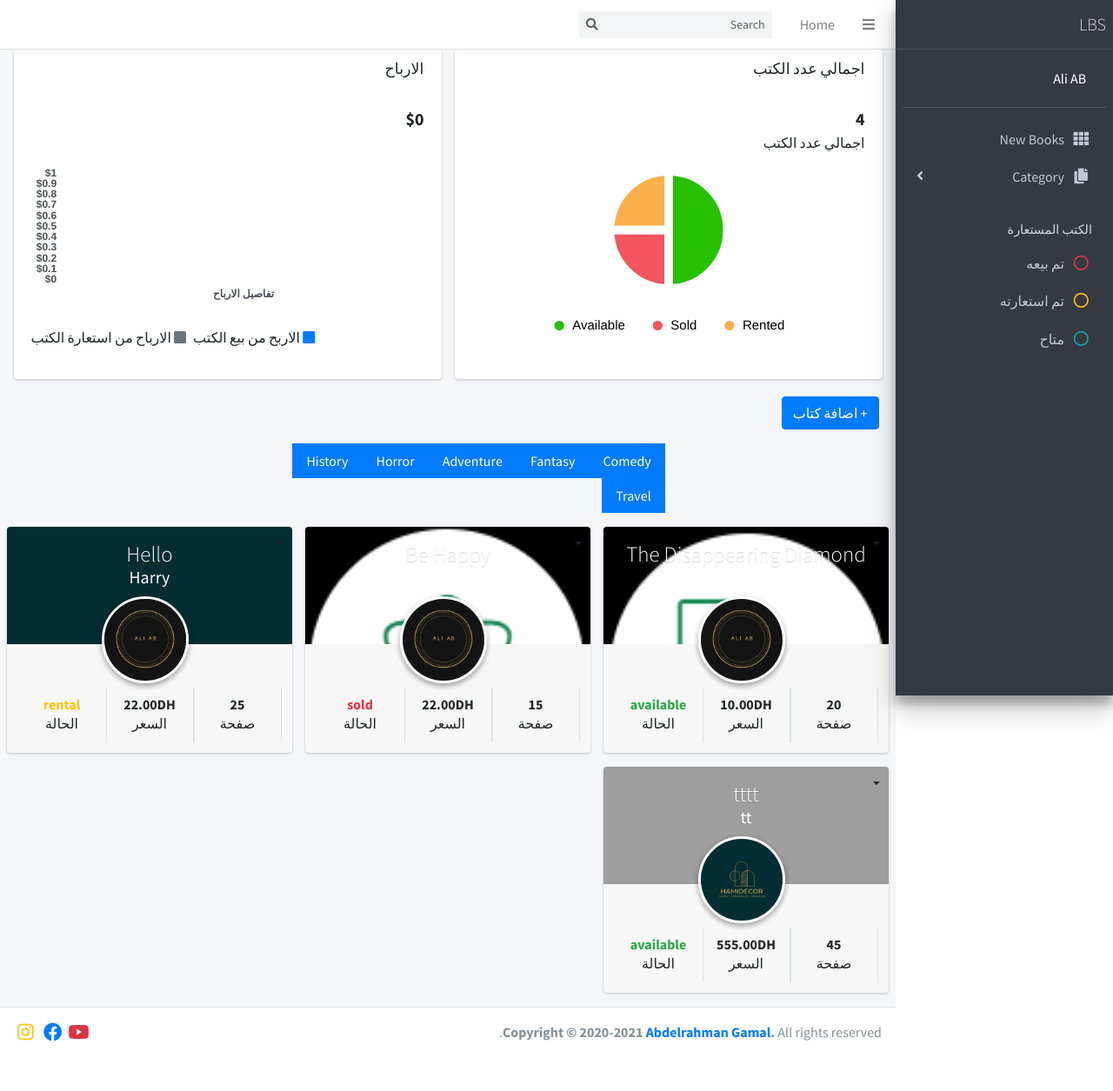
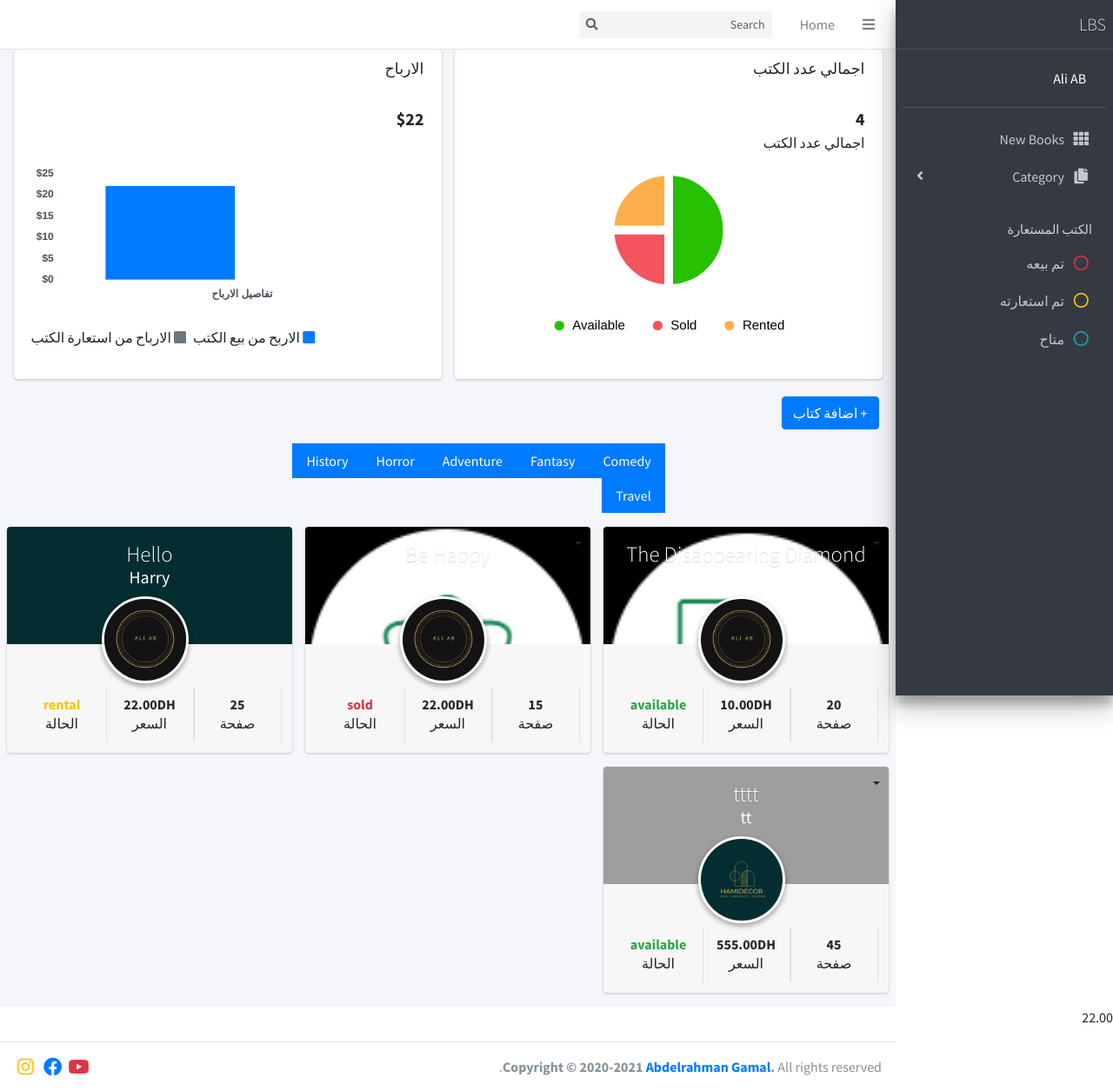
Before and after one commit to AliAbDev11/library-management-system, a Django app: page / in a window 1280 px wide. Shown: the whole page at 87% size. Before the commit the page ends 1198 px from the top, so only its background shows below. Run offline with Django 5.2, Linux system fonts and the light colour scheme; data comes from the database, SQL or seed files in the repository; some libraries are stand-ins or nearby versions; grey boxes are pictures that could not be loaded.

Commit message:
Update index.html
- Add loop for Total, Total Rental, Total sold price

```diff
--- a/lmsdashboard/templates/pages/index.html
+++ b/lmsdashboard/templates/pages/index.html
@@ -44,7 +44,7 @@
                 <div class="card-body">
                   <div class="d-flex">
                     <p class="d-flex flex-column">
-                      <span id="totalsalarys" class="text-bold text-lg">$250</span><br></p>
+                      <span id="totalsalarys" class="text-bold text-lg"></span><br></p>
                   </div>
                   <!-- /.d-flex -->
 
@@ -157,7 +157,7 @@
                         <h5 class="description-header">{{ book.price }}DH</h5>
                         <span class="description-text">السعر</span>
                         {% elif book.rental_bookprice %}
-                        <h5 class="description-header">{{ book.price }}DH</h5>
+                        <h5 class="description-header">{{ book.rental_bookprice }}DH</h5>
                         <span class="description-text">Per day</span>
                         {% endif %}
                       </div>
@@ -200,4 +200,29 @@
   </div>
       <!-- /.content -->
 </div>
+{% comment %} Total Price {% endcomment %}
+{% for book in books %}
+  {% if book.price != None and book.status == 'sold' %}
+    <p class="cl-totalprice"> {{ book.price }} </p>
+  {% endif %}
+  {% if book.total_rental != None and book.status == 'rental' %}
+    <p class="cl-totalprice"> {{ book.total_rental }} </p>
+  {% endif %}
+{% endfor %}
+
+{% comment %} Total Rental books price {% endcomment %}
+{% for book in books %}
+  {% if book.total_rental != None and book.status == 'rental' %}
+    <p class="cl-slryrental">{{ book.total_rental }}</p>
+  {% endif %}
+{% endfor %}
+<p class="cl-salaryrental"></p>
+
+{% comment %} Total sold books price {% endcomment %}
+{% for book in books %}
+  {% if book.price != None and book.status == 'sold' %}
+    <p class="cl-slrysold">{{ book.price }}</p>
+  {% endif %}
+{% endfor %}
+<p class="cl-salarysold"></p>
 {% endblock content %}
```
